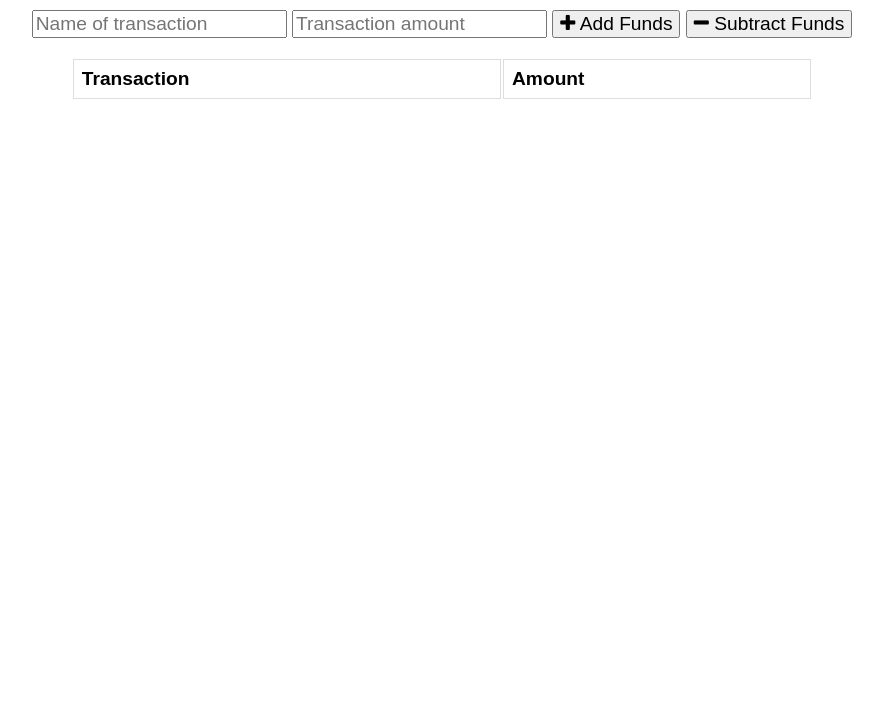
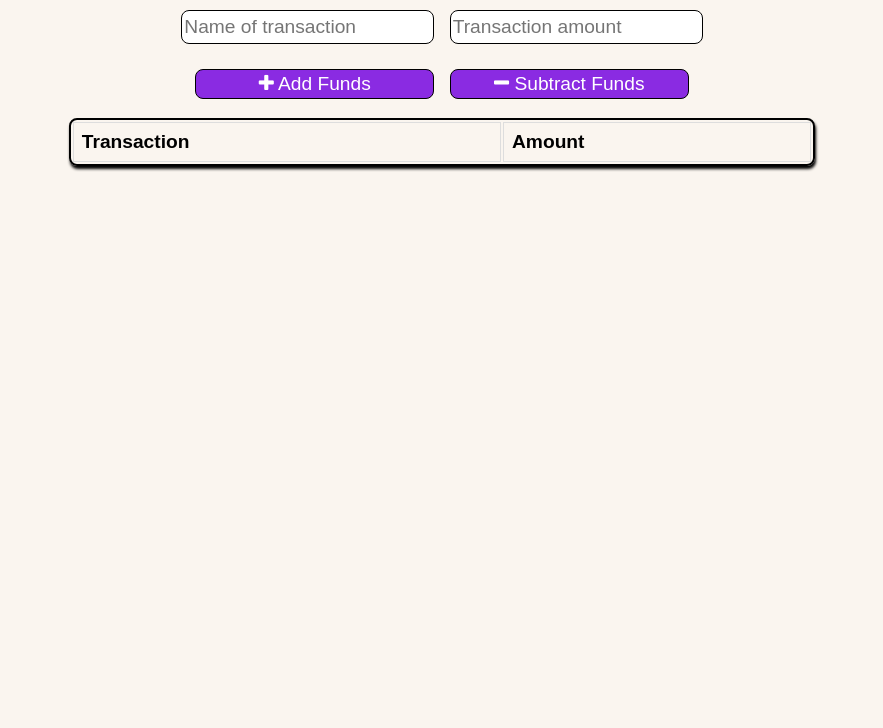
Before and after one commit to hockeyduck3/Progressive-Budget, a website: page public/index.html in a window 1280 px wide. Shown: the part 72-800 px from the top of the page, without its empty margins (198-1081 px from the left). Drawn offline with nearby package versions, Linux system fonts and the light colour scheme; no server answers.

Commit message:
Made some small visual changes

```diff
--- a/public/index.html
+++ b/public/index.html
@@ -21,8 +21,11 @@
     <div class="form">
       <input type="text" id="t-name" placeholder="Name of transaction" />
       <input type="number" min="0" id="t-amount" placeholder="Transaction amount" />
-      <button id="add-btn"><i class="fa fa-plus buttons"></i> Add Funds</button>
-      <button id="sub-btn"><i class="fa fa-minus"></i> Subtract Funds</button>
+
+      <div class="formBtns">
+        <button id="add-btn"><i class="fa fa-plus buttons"></i> Add Funds</button>
+        <button id="sub-btn"><i class="fa fa-minus"></i> Subtract Funds</button>
+      </div>
       <p class="error"></p>
     </div>
 
--- a/public/styles.css
+++ b/public/styles.css
@@ -1,4 +1,5 @@
 body {
+  background-color: rgb(250, 245, 239);
   font-size: 120%;
   font-family: Arial;
 }
@@ -34,18 +35,52 @@ tr:nth-child(even) {
 
 .total {
   font-size: 150%;
-  text-decoration: underline;
+  font-weight: bold;
 }
 
-.form {
+.form, .formBtns {
   margin-top: 25px;
   width: 100%;
 }
 
+#add-btn, #sub-btn {
+  background-color: blueviolet;
+  border: 1px black solid;
+  border-radius: 0.5rem;
+  color: white;
+  height: 30px;
+  width: 29%;
+}
+
+#add-btn, #t-name {
+  margin-right: 10px;
+}
+
+#add-btn:hover, #sub-btn:hover {
+  transform: scale(1.03);
+}
+
+#add-btn:focus, #sub-btn:focus {
+  outline: none;
+}
+
+#t-name, #t-amount {
+  border: 1px black solid;
+  border-radius: 0.5rem;
+  height: 30px;
+}
+
+#t-name:focus, #t-amount:focus {
+  outline: none;
+}
+
 .transactions {
+  border: 2px black solid;
+  border-radius: 0.5rem;
+  box-shadow: 1px 3px 3px 0px black;
   text-align: left;
   max-height: 300px;
   overflow: auto;
   width: 90%;
-  margin: 0 auto;
+  margin: 10px auto;
 }
```
